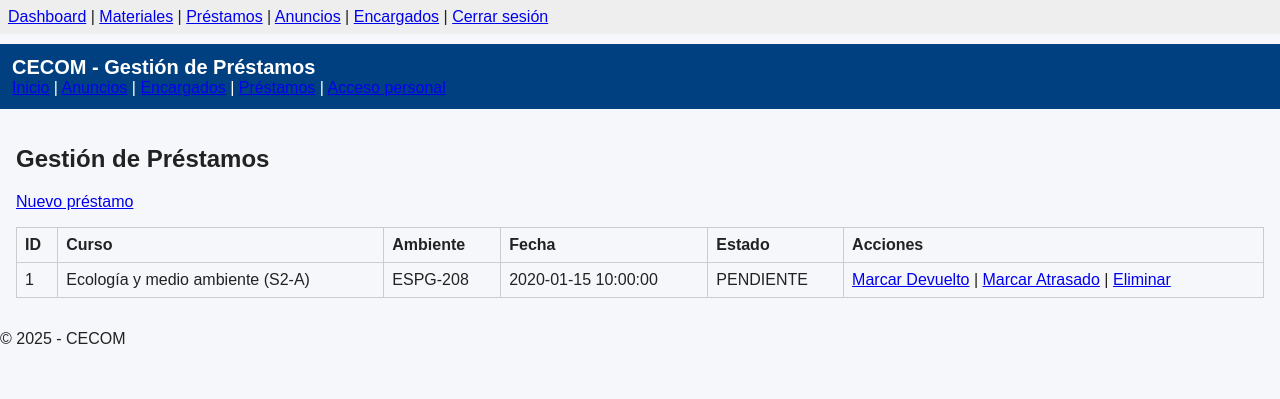
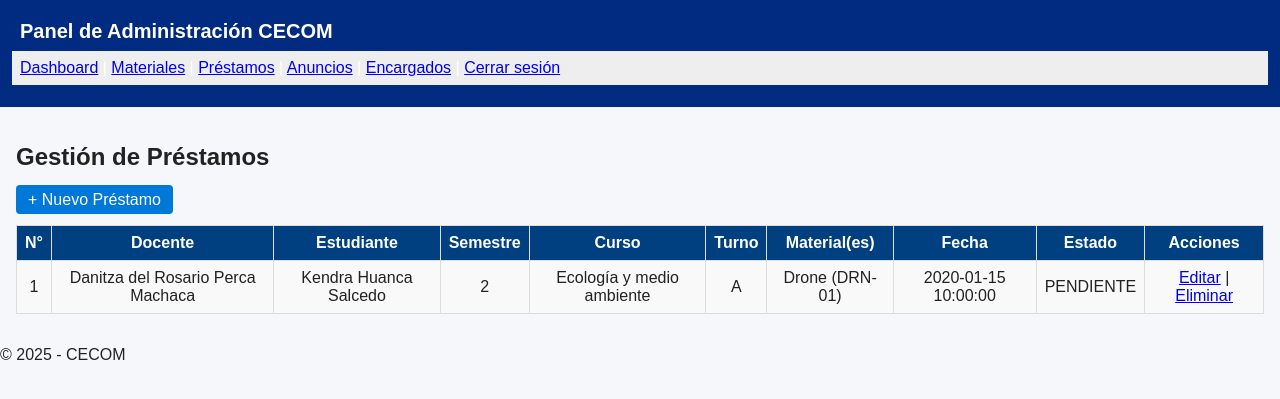
Before and after one commit to DieAC/Proyecto_Ingenieria_Web, a PHP site: page /cecom/admin/prestamos.php in a window 1280 px wide. Shown: the top 399 px of the page. Run offline with PHP 8.4, Linux system fonts and the light colour scheme; a user stored in the database is signed in; data comes from the database, SQL or seed files in the repository; tables that the repository leaves empty hold one stand-in row (values such as "Sample post").

Commit message:
cecom V2

```diff
--- a/admin/dashboard.php
+++ b/admin/dashboard.php
@@ -1,8 +1,7 @@
 <?php
 require_once __DIR__ . "/../includes/auth_check.php";
 require_once __DIR__ . "/../config/conexion.php";
-include __DIR__ . "/../includes/nav_admin.php";
-include __DIR__ . "/../includes/header_public.php";
+include __DIR__ . "/../includes/header_admin.php";
 
 echo "<h2>Panel - Bienvenido ".htmlspecialchars($_SESSION['nombre'])."</h2>";
 
@@ -12,4 +11,4 @@ $c2 = $conn->query("SELECT COUNT(*) as c FROM materiales")->fetch_assoc()['c'];
 echo "<p>Préstamos pendientes: <b>$c1</b></p>";
 echo "<p>Total unidades registradas: <b>$c2</b></p>";
 
-include __DIR__ . "/../includes/footer.php";
+include __DIR__ . "/../includes/footer.php"; ?>
--- a/admin/materiales.php
+++ b/admin/materiales.php
@@ -1,8 +1,7 @@
 <?php
 require_once __DIR__ . "/../includes/auth_check.php";
 require_once __DIR__ . "/../config/conexion.php";
-include __DIR__ . "/../includes/nav_admin.php";
-include __DIR__ . "/../includes/header_public.php";
+include __DIR__ . "/../includes/header_admin.php";
 
 echo "<h2>Materiales (unidades físicas)</h2>";
 echo "<p><a href='material_form.php'>+ Agregar unidad</a></p>";
--- a/admin/materiales_form.php
+++ b/admin/materiales_form.php
@@ -1,8 +1,7 @@
 <?php
 require_once __DIR__ . "/../includes/auth_check.php";
 require_once __DIR__ . "/../config/conexion.php";
-include __DIR__ . "/../includes/nav_admin.php";
-include __DIR__ . "/../includes/header_public.php";
+include __DIR__ . "/../includes/header_admin.php";
 
 $id = isset($_GET['id']) ? intval($_GET['id']) : 0;
 $tipo_sel = 0; $codigo = ""; $estado = "disponible";
--- a/admin/prestamo_form.php
+++ b/admin/prestamo_form.php
@@ -1,8 +1,7 @@
 <?php
 require_once __DIR__ . "/../includes/auth_check.php";
 require_once __DIR__ . "/../config/conexion.php";
-include __DIR__ . "/../includes/nav_admin.php";
-include __DIR__ . "/../includes/header_public.php";
+include __DIR__ . "/../includes/header_admin.php";
 
 $tipos = $conn->query("SELECT id_tipo, nombre FROM tipo_material ORDER BY nombre");
 $cursos = $conn->query("SELECT id_curso, nombre, semestre, seccion FROM cursos ORDER BY nombre");
--- a/admin/prestamos.php
+++ b/admin/prestamos.php
@@ -1,35 +1,70 @@
 <?php
 require_once __DIR__ . "/../includes/auth_check.php";
 require_once __DIR__ . "/../config/conexion.php";
-include __DIR__ . "/../includes/nav_admin.php";
-include __DIR__ . "/../includes/header_public.php";
+include __DIR__ . "/../includes/header_admin.php";
 
 echo "<h2>Gestión de Préstamos</h2>";
-echo "<p><a href='prestamo_form.php'>Nuevo préstamo</a></p>";
+echo "<p><a class='btn' href='prestamo_form.php'>+ Nuevo Préstamo</a></p>";
 
-$sql = "SELECT p.id_prestamo, c.nombre as curso, c.semestre, c.seccion, a.nombre as ambiente,
-               p.fecha_prestamo, p.fecha_devolucion, p.estado
-        FROM prestamos p
-        JOIN cursos c ON p.id_curso=c.id_curso
-        JOIN ambientes a ON p.id_ambiente=a.id_ambiente
-        ORDER BY p.fecha_prestamo DESC";
+$sql = "
+SELECT
+    p.id_prestamo,
+    d.nombre AS docente,
+    e.nombre AS estudiante,
+    e.apellido AS apellido_est,
+    c.semestre,
+    c.seccion,
+    c.nombre AS curso,
+    GROUP_CONCAT(CONCAT(tm.nombre, ' (', m.codigo_material, ')') SEPARATOR ', ') AS materiales,
+    p.fecha_prestamo,
+    p.estado
+FROM prestamos p
+JOIN cursos c ON p.id_curso = c.id_curso
+LEFT JOIN docentes d ON c.id_docente = d.id_docente
+LEFT JOIN estudiantes e ON c.id_delegado = e.id_estudiante
+LEFT JOIN detalle_prestamo dp ON p.id_prestamo = dp.id_prestamo
+LEFT JOIN materiales m ON dp.id_material = m.id_material
+LEFT JOIN tipo_material tm ON m.id_tipo = tm.id_tipo
+GROUP BY p.id_prestamo
+ORDER BY p.fecha_prestamo DESC";
+
 $res = $conn->query($sql);
 
-echo "<table class='table'><thead><tr><th>ID</th><th>Curso</th><th>Ambiente</th><th>Fecha</th><th>Estado</th><th>Acciones</th></tr></thead><tbody>";
-while($r = $res->fetch_assoc()){
-    echo "<tr>";
-    echo "<td>".$r['id_prestamo']."</td>";
-    echo "<td>".htmlspecialchars($r['curso'])." (S".$r['semestre']."-".$r['seccion'].")</td>";
-    echo "<td>".htmlspecialchars($r['ambiente'])."</td>";
-    echo "<td>".$r['fecha_prestamo']."</td>";
-    echo "<td>".$r['estado']."</td>";
-    echo "<td>
-            <a href='procesar/cambiar_estado_prestamo.php?id=".$r['id_prestamo']."&estado=DEVUELTO'>Marcar Devuelto</a> |
-            <a href='procesar/cambiar_estado_prestamo.php?id=".$r['id_prestamo']."&estado=ATRASADO'>Marcar Atrasado</a> |
-            <a href='procesar/eliminar_prestamo.php?id=".$r['id_prestamo']."' onclick='return confirm(\"Eliminar?\")'>Eliminar</a>
-          </td>";
-    echo "</tr>";
-}
-echo "</tbody></table>";
+if ($res && $res->num_rows > 0): ?>
+    <table class="tabla">
+        <tr>
+            <th>N°</th>
+            <th>Docente</th>
+            <th>Estudiante</th>
+            <th>Semestre</th>
+            <th>Curso</th>
+            <th>Turno</th>
+            <th>Material(es)</th>
+            <th>Fecha</th>
+            <th>Estado</th>
+            <th>Acciones</th>
+        </tr>
+        <?php $n = 1; while ($fila = $res->fetch_assoc()): ?>
+            <tr>
+                <td><?= $n++ ?></td>
+                <td><?= htmlspecialchars($fila['docente'] ?? '-') ?></td>
+                <td><?= htmlspecialchars($fila['estudiante'] . ' ' . $fila['apellido_est']) ?></td>
+                <td><?= htmlspecialchars($fila['semestre']) ?></td>
+                <td><?= htmlspecialchars($fila['curso']) ?></td>
+                <td><?= htmlspecialchars($fila['seccion']) ?></td>
+                <td><?= htmlspecialchars($fila['materiales'] ?? '-') ?></td>
+                <td><?= htmlspecialchars($fila['fecha_prestamo']) ?></td>
+                <td><?= htmlspecialchars($fila['estado']) ?></td>
+                <td>
+                    <a href="prestamo_form.php?id=<?= $fila['id_prestamo'] ?>">Editar</a> |
+                    <a href="procesar/eliminar_prestamo.php?id=<?= $fila['id_prestamo'] ?>" onclick="return confirm('¿Eliminar préstamo?')">Eliminar</a>
+                </td>
+            </tr>
+        <?php endwhile; ?>
+    </table>
+<?php else: ?>
+    <p>No hay préstamos registrados.</p>
+<?php endif;
 
 include __DIR__ . "/../includes/footer.php";
+?>
--- a/assets/css/estilos.css
+++ b/assets/css/estilos.css
@@ -5,5 +5,77 @@ body{font-family:Arial,Helvetica,sans-serif;background:#f6f7fb;color:#222;margin
 .admin-nav{background:#eee;padding:8px;margin-bottom:10px}
 .table{width:100%;border-collapse:collapse}
 .table th,.table td{border:1px solid #ccc;padding:8px;text-align:left}
+.admin-header { background:#002b80; color:white; }
+.site-header h1 { margin:0; padding:8px; }
 form input, form select{padding:6px;margin-bottom:8px;width:300px}
 button{padding:8px 12px}
+.tabla {
+  border-collapse: collapse;
+  width: 100%;
+  margin-top: 10px;
+}
+.tabla th, .tabla td {
+  border: 1px solid #ccc;
+  padding: 8px;
+}
+.tabla th {
+  background-color: #004080;
+  color: white;
+}
+.btn {
+  background: #0078D7;
+  color: white;
+  padding: 6px 12px;
+  text-decoration: none;
+  border-radius: 4px;
+}
+.btn:hover { background: #005fa3; }
+
+.contenedor {
+  max-width: 900px;
+  margin: 0 auto;
+  padding: 20px;
+}
+
+.anuncios-lista {
+  display: flex;
+  flex-direction: column;
+  gap: 20px;
+}
+
+.anuncio {
+  background: #f8f9fa;
+  border: 1px solid #ddd;
+  border-radius: 8px;
+  padding: 15px;
+  box-shadow: 0 2px 4px rgba(0,0,0,0.1);
+}
+
+.anuncio h3 {
+  margin-top: 0;
+  color: #004080;
+}
+
+.anuncio-img {
+  max-width: 100%;
+  border-radius: 8px;
+  margin: 10px 0;
+}
+
+.tabla {
+  border-collapse: collapse;
+  width: 100%;
+  margin-top: 15px;
+}
+.tabla th, .tabla td {
+  border: 1px solid #ddd;
+  padding: 8px;
+  text-align: center;
+}
+.tabla th {
+  background-color: #004080;
+  color: white;
+}
+.tabla tr:nth-child(even) {
+  background-color: #f9f9f9;
+}
--- a/cecomdb.sql
+++ b/cecomdb.sql
@@ -88,9 +88,11 @@ CREATE TABLE detalle_prestamo (
 CREATE TABLE anuncios (
     id_anuncio INT AUTO_INCREMENT PRIMARY KEY,
     titulo VARCHAR(200) NOT NULL,
-    descripcion TEXT,
+    descripcion TEXT NOT NULL,
     imagen VARCHAR(255),
-    fecha TIMESTAMP DEFAULT CURRENT_TIMESTAMP
+    fecha TIMESTAMP DEFAULT CURRENT_TIMESTAMP,
+    id_usuario INT,
+    FOREIGN KEY (id_usuario) REFERENCES usuarios(id_usuario)
 );
 
 -- DATOS BASE: usuarios con correos y celular -----------------------
--- /dev/null
+++ b/includes/header_admin.php
@@ -0,0 +1,13 @@
+<!doctype html>
+<html lang="es">
+<head>
+    <meta charset="utf-8">
+    <title>Panel CECOM</title>
+    <link rel="stylesheet" href="/cecom/assets/css/estilos.css">
+</head>
+<body>
+    <header class="site-header admin-header">
+        <h1>Panel de Administración CECOM</h1>
+        <?php include __DIR__ . "/nav_admin.php"; ?>
+    </header>
+    <main class="site-main">
--- a/includes/nav_admin.php
+++ b/includes/nav_admin.php
@@ -5,7 +5,7 @@
   <a href="/cecom/admin/dashboard.php">Dashboard</a> |
   <a href="/cecom/admin/materiales.php">Materiales</a> |
   <a href="/cecom/admin/prestamos.php">Préstamos</a> |
-  <a href="/cecom/public/anuncios.php">Anuncios</a> |
+  <a href="/cecom/admin/anuncios.php">Anuncios</a> |
   <a href="/cecom/public/encargados.php">Encargados</a> |
   <a href="/cecom/public/logout.php">Cerrar sesión</a>
 </nav>
```
Also changed, not shown: admin/anuncio_form.php (added, +40 -0 lines), admin/anuncios.php (added, +33 -0 lines), admin/procesar/eliminar_anuncio.php (added, +13 -0 lines), admin/procesar/guardar_anuncio.php (added, +40 -0 lines), public/anuncios.php (+36 -18 lines), public/prestamos.php (+60 -21 lines), uploads/1759814353_61YpqCqwseS._AC_SL1500_.jpg (added), uploads/1759815221_61YpqCqwseS._AC_SL1500_.jpg (added).
